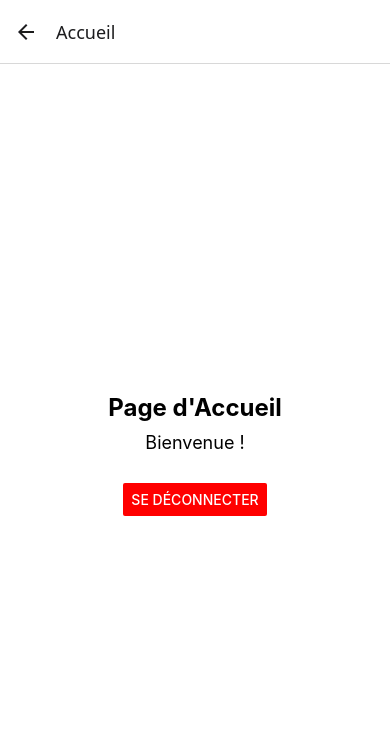
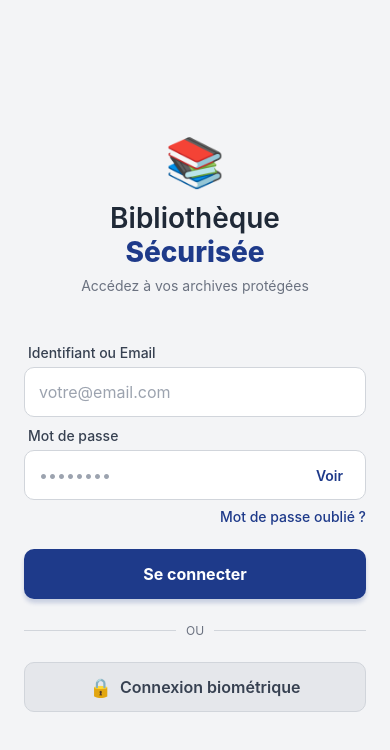
Before and after one commit to Mampionona33/SecureLibrary, a React Native app in the folder Frontend/: screen /Home in a window 390 px wide. Shown: the top 750 px of the page. Built offline with nearby package versions, Linux system fonts and the light colour scheme.

Commit message:
refactorisation home

```diff
--- a/Frontend/App.tsx
+++ b/Frontend/App.tsx
@@ -1,8 +1,14 @@
 import React from 'react';
-import AppNavigator from './src/navigation/AppNavigator';
+import AppNavigator from '@navigation/AppNavigator';
+import { AuthProvider } from '@context/AuthContext';
 
 const App = () => {
-  return <AppNavigator />;
+  return (
+    // Le Provider diffuse l'état de connexion à toute l'application
+    <AuthProvider>
+      <AppNavigator />
+    </AuthProvider>
+  );
 };
 
 export default App;
--- /dev/null
+++ b/Frontend/src/context/AuthContext.tsx
@@ -0,0 +1,65 @@
+import React, { createContext, useState, useEffect, useContext, ReactNode } from 'react';
+import AsyncStorage from '@react-native-async-storage/async-storage';
+import { authService } from '../services/authService'; // Ajustez l'import si besoin avec @services/authService
+
+// 1. Définition des types pour TypeScript
+interface AuthContextType {
+  isAuthenticated: boolean;
+  isLoading: boolean;
+  login: (email: string, mdp: string) => Promise<void>;
+  logout: () => Promise<void>;
+}
+
+// 2. Création du contexte avec une valeur par défaut
+const AuthContext = createContext<AuthContextType | undefined>(undefined);
+
+// 3. Création du Provider (celui qui va englober l'application)
+export const AuthProvider = ({ children }: { children: ReactNode }) => {
+  const [isAuthenticated, setIsAuthenticated] = useState<boolean>(false);
+  const [isLoading, setIsLoading] = useState<boolean>(true); // true au démarrage pour vérifier le stockage
+
+  // Vérification du token au lancement de l'application
+  useEffect(() => {
+    const checkToken = async () => {
+      try {
+        const token = await AsyncStorage.getItem('accessToken');
+        if (token) {
+          setIsAuthenticated(true);
+        }
+      } catch (error) {
+        console.error("Erreur lors de la lecture du token", error);
+      } finally {
+        setIsLoading(false); // L'application a fini de vérifier
+      }
+    };
+
+    checkToken();
+  }, []);
+
+  // Fonction de connexion globale
+  const login = async (email: string, mdp: string) => {
+    await authService.login(email, mdp);
+    setIsAuthenticated(true); // Met à jour l'état global
+  };
+
+  // Fonction de déconnexion globale
+  const logout = async () => {
+    await authService.logout();
+    setIsAuthenticated(false);
+  };
+
+  return (
+    <AuthContext.Provider value={{ isAuthenticated, isLoading, login, logout }}>
+      {children}
+    </AuthContext.Provider>
+  );
+};
+
+// 4. Hook personnalisé pour utiliser le contexte facilement
+export const useAuth = () => {
+  const context = useContext(AuthContext);
+  if (!context) {
+    throw new Error("useAuth doit être utilisé à l'intérieur d'un AuthProvider");
+  }
+  return context;
+};
--- a/Frontend/src/navigation/AppNavigator.tsx
+++ b/Frontend/src/navigation/AppNavigator.tsx
@@ -1,32 +1,84 @@
 import React from 'react';
+
+import { View, ActivityIndicator } from 'react-native';
+
 import { NavigationContainer } from '@react-navigation/native';
+
 import { createNativeStackNavigator } from '@react-navigation/native-stack';
 
+
+
 import LoginScreen from '@screens/Login';
-// import LoginScreen from '@screens/Login/LoginScreen';
+
 import HomeScreen from '@screens/Home';
 import { RootStackParamList } from './types';
 
-// On injecte les types dans le Stack Navigator
+
+
+// Importation de notre Hook de contexte
+
+import { useAuth } from '@context/AuthContext';
+
+
+
 const Stack = createNativeStackNavigator<RootStackParamList>();
 
+
+
 const AppNavigator = () => {
+
+  // On récupère l'état global
+
+  const { isAuthenticated, isLoading } = useAuth();
+
+
+
+  // Écran de chargement pendant que l'app vérifie le token au démarrage
+
+  if (isLoading) {
+
+    return (
+
+      <View style={{ flex: 1, justifyContent: 'center', alignItems: 'center' }}>
+
+        <ActivityIndicator size="large" color="#1e3a8a" />
+
+      </View>
+
+    );
+
+  }
+
+
+
   return (
+
     <NavigationContainer>
-      <Stack.Navigator initialRouteName="Login">
-        <Stack.Screen
-          name="Login"
-          component={LoginScreen}
-          options={{ headerShown: false }}
-        />
-        <Stack.Screen
-          name="Home"
-          component={HomeScreen}
-          options={{ title: 'Accueil', headerBackVisible: false }}
-        />
+
+      <Stack.Navigator screenOptions={{ headerShown: false }}>
+
+        {isAuthenticated ? (
+
+          // 🟢 Écrans accessibles UNIQUEMENT si connecté (Zone Sécurisée)
+
+          <Stack.Screen name="Home" component={HomeScreen} />
+
+        ) : (
+
+          // 🔴 Écrans accessibles UNIQUEMENT si déconnecté (Zone Publique)
+
+          <Stack.Screen name="Login" component={LoginScreen} />
+
+        )}
+
       </Stack.Navigator>
+
     </NavigationContainer>
+
   );
+
 };
 
+
+
 export default AppNavigator;
--- a/Frontend/src/screens/Home/index.tsx
+++ b/Frontend/src/screens/Home/index.tsx
@@ -1,41 +1,95 @@
 import React from 'react';
+
 import { View, Text, Button, StyleSheet } from 'react-native';
+
 import { NativeStackScreenProps } from '@react-navigation/native-stack';
-import { RootStackParamList } from '../navigation/types';
+
+import { RootStackParamList } from '@navigation/types';
+
+
+
+// 1. On importe le hook du contexte
+
+import { useAuth } from '@context/AuthContext';
+
+
 
 type Props = NativeStackScreenProps<RootStackParamList, 'Home'>;
 
+
+
 const HomeScreen = ({ navigation }: Props) => {
+
+  // 2. On récupère la fonction de déconnexion globale
+
+  const { logout } = useAuth();
+
+
+
   return (
+
     <View style={styles.container}>
+
       <Text style={styles.title}>Page d'Accueil</Text>
+
       <Text style={styles.subtitle}>Bienvenue !</Text>
 
+
+
       <Button
+
         title="Se déconnecter"
+
         color="red"
-        onPress={() => navigation.replace('Login')}
+
+        // 3. On appelle simplement la fonction du contexte
+
+        onPress={logout}
+
       />
+
     </View>
+
   );
+
 };
 
+
+
 const styles = StyleSheet.create({
+
   container: {
+
     flex: 1,
+
     justifyContent: 'center',
+
     alignItems: 'center',
+
     backgroundColor: '#ffffff',
+
   },
+
   title: {
+
     fontSize: 24,
+
     fontWeight: 'bold',
+
     marginBottom: 10,
+
   },
+
   subtitle: {
+
     fontSize: 18,
+
     marginBottom: 30,
+
   }
+
 });
 
+
+
 export default HomeScreen;
--- a/Frontend/src/screens/Login/index.tsx
+++ b/Frontend/src/screens/Login/index.tsx
@@ -1,29 +1,27 @@
+// src/screens/Login/index.tsx
 import React, { useState } from 'react';
 import {
   View,
   Text,
   TextInput,
   TouchableOpacity,
-  StyleSheet,
   KeyboardAvoidingView,
   Platform,
-  SafeAreaView,
   ActivityIndicator,
   Alert
 } from 'react-native';
+import { SafeAreaView } from 'react-native-safe-area-context';
 import { NativeStackScreenProps } from '@react-navigation/native-stack';
-import { RootStackParamList } from '../navigation/types';
-import { authService } from '@services/authService';
+import { RootStackParamList } from '@navigation/types';
 
-// 1. Importations de Valibot et du resolver spécifique
-import { object, string, pipe, minLength, email, InferInput } from 'valibot';
+// Importations Valibot et React Hook Form
 import { useForm, Controller } from 'react-hook-form';
 import { valibotResolver } from '@hookform/resolvers/valibot';
+
+// Importations locales
 import { loginSchema, LoginFormType } from './schema';
-
-
-// 3. Déduction automatique du type TypeScript avec Valibot
-type LoginFormType = InferInput<typeof loginSchema>;
+import { useAuth } from '@context/AuthContext';
+import { styles } from './styles'; // <--- L'import des styles isolés
 
 type Props = NativeStackScreenProps<RootStackParamList, 'Login'>;
 
@@ -31,7 +29,8 @@ const LoginScreen = ({ navigation }: Props) => {
   const [showPassword, setShowPassword] = useState(false);
   const [isLoading, setIsLoading] = useState(false);
 
-  // 4. Initialisation de React Hook Form avec valibotResolver
+  const { login } = useAuth();
+
   const {
     control,
     handleSubmit,
@@ -48,15 +47,13 @@ const LoginScreen = ({ navigation }: Props) => {
     setIsLoading(true);
 
     try {
-      await authService.login(data.email, data.password);
-      setIsLoading(false);
-      navigation.replace('Home');
+      await login(data.email, data.password);
     } catch (error: any) {
       setIsLoading(false);
       if (error.response?.status === 401) {
-        Alert.alert('Échec', 'Identifiants incorrects. Veuillez réessayer.');
+        Alert.alert('Échec de la connexion', 'Identifiants incorrects. Veuillez réessayer.');
       } else {
-        Alert.alert('Erreur', 'Impossible de se connecter au serveur.');
+        Alert.alert('Erreur', 'Impossible de se connecter au serveur. Vérifiez votre connexion.');
       }
     }
   };
@@ -158,151 +155,4 @@ const LoginScreen = ({ navigation }: Props) => {
   );
 };
 
-const styles = StyleSheet.create({
-  safeArea: {
-    flex: 1,
-    backgroundColor: '#f3f4f6',
-  },
-  container: {
-    flex: 1,
-    justifyContent: 'center',
-    paddingHorizontal: 24,
-  },
-  headerContainer: {
-    alignItems: 'center',
-    marginBottom: 40,
-  },
-  logoIcon: {
-    fontSize: 48,
-    marginBottom: 10,
-  },
-  title: {
-    fontSize: 28,
-    fontWeight: '600',
-    color: '#1f2937',
-  },
-  titleHighlight: {
-    fontSize: 28,
-    fontWeight: '800',
-    color: '#1e3a8a',
-    marginBottom: 8,
-  },
-  subtitle: {
-    fontSize: 14,
-    color: '#6b7280',
-    textAlign: 'center',
-  },
-  formContainer: {
-    width: '100%',
-  },
-  label: {
-    fontSize: 14,
-    fontWeight: '500',
-    color: '#374151',
-    marginBottom: 6,
-    marginLeft: 4,
-    marginTop: 10,
-  },
-  inputContainer: {
-    flexDirection: 'row',
-    alignItems: 'center',
-    backgroundColor: '#ffffff',
-    borderWidth: 1,
-    borderColor: '#d1d5db',
-    borderRadius: 10,
-    paddingHorizontal: 14,
-    height: 50,
-  },
-  inputErrorBorder: {
-    borderColor: '#ef4444',
-  },
-  errorText: {
-    color: '#ef4444',
-    fontSize: 12,
-    marginTop: 4,
-    marginLeft: 4,
-  },
-  input: {
-    flex: 1,
-    height: '100%',
-    color: '#111827',
-    fontSize: 16,
-  },
-  toggleButton: {
-    padding: 8,
-  },
-  toggleText: {
-    color: '#1e3a8a',
-    fontSize: 14,
-    fontWeight: '600',
-  },
-  forgotPassword: {
-    alignSelf: 'flex-end',
-    marginTop: 8,
-    marginBottom: 24,
-  },
-  forgotPasswordText: {
-    color: '#1e3a8a',
-    fontSize: 14,
-    fontWeight: '500',
-  },
-  loginButton: {
-    backgroundColor: '#1e3a8a',
-    height: 50,
-    borderRadius: 10,
-    justifyContent: 'center',
-    alignItems: 'center',
-    marginBottom: 24,
-    shadowColor: '#1e3a8a',
-    shadowOffset: { width: 0, height: 4 },
-    shadowOpacity: 0.2,
-    shadowRadius: 4,
-    elevation: 3,
-  },
-  loginButtonDisabled: {
-    backgroundColor: '#9ca3af',
-    shadowOpacity: 0,
-    elevation: 0,
-  },
-  loginButtonText: {
-    color: '#ffffff',
-    fontSize: 16,
-    fontWeight: 'bold',
-  },
-  dividerContainer: {
-    flexDirection: 'row',
-    alignItems: 'center',
-    marginBottom: 24,
-  },
-  divider: {
-    flex: 1,
-    height: 1,
-    backgroundColor: '#d1d5db',
-  },
-  dividerText: {
-    marginHorizontal: 10,
-    color: '#6b7280',
-    fontSize: 12,
-  },
-  biometricButton: {
-    flexDirection: 'row',
-    height: 50,
-    borderRadius: 10,
-    justifyContent: 'center',
-    alignItems: 'center',
-    backgroundColor: '#e5e7eb',
-    borderWidth: 1,
-    borderColor: '#d1d5db',
-  },
-  biometricIcon: {
-    fontSize: 18,
-    marginRight: 8,
-  },
-  biometricText: {
-    color: '#374151',
-    fontSize: 16,
-    fontWeight: '600',
-  },
-});
-
 export default LoginScreen;
--- /dev/null
+++ b/Frontend/src/screens/Login/styles.ts
@@ -0,0 +1,148 @@
+import { StyleSheet } from 'react-native';
+
+export const styles = StyleSheet.create({
+  safeArea: {
+    flex: 1,
+    backgroundColor: '#f3f4f6',
+  },
+  container: {
+    flex: 1,
+    justifyContent: 'center',
+    paddingHorizontal: 24,
+  },
+  headerContainer: {
+    alignItems: 'center',
+    marginBottom: 40,
+  },
+  logoIcon: {
+    fontSize: 48,
+    marginBottom: 10,
+  },
+  title: {
+    fontSize: 28,
+    fontWeight: '600',
+    color: '#1f2937',
+  },
+  titleHighlight: {
+    fontSize: 28,
+    fontWeight: '800',
+    color: '#1e3a8a',
+    marginBottom: 8,
+  },
+  subtitle: {
+    fontSize: 14,
+    color: '#6b7280',
+    textAlign: 'center',
+  },
+  formContainer: {
+    width: '100%',
+  },
+  label: {
+    fontSize: 14,
+    fontWeight: '500',
+    color: '#374151',
+    marginBottom: 6,
+    marginLeft: 4,
+    marginTop: 10,
+  },
+  inputContainer: {
+    flexDirection: 'row',
+    alignItems: 'center',
+    backgroundColor: '#ffffff',
+    borderWidth: 1,
+    borderColor: '#d1d5db',
+    borderRadius: 10,
+    paddingHorizontal: 14,
+    height: 50,
+  },
+  inputErrorBorder: {
+    borderColor: '#ef4444',
+  },
+  errorText: {
+    color: '#ef4444',
+    fontSize: 12,
+    marginTop: 4,
+    marginLeft: 4,
+  },
+  input: {
+    flex: 1,
+    height: '100%',
+    color: '#111827',
+    fontSize: 16,
+  },
+  toggleButton: {
+    padding: 8,
+  },
+  toggleText: {
+    color: '#1e3a8a',
+    fontSize: 14,
+    fontWeight: '600',
+  },
+  forgotPassword: {
+    alignSelf: 'flex-end',
+    marginTop: 8,
+    marginBottom: 24,
+  },
+  forgotPasswordText: {
+    color: '#1e3a8a',
+    fontSize: 14,
+    fontWeight: '500',
+  },
+  loginButton: {
+    backgroundColor: '#1e3a8a',
+    height: 50,
+    borderRadius: 10,
+    justifyContent: 'center',
+    alignItems: 'center',
+    marginBottom: 24,
+    shadowColor: '#1e3a8a',
+    shadowOffset: { width: 0, height: 4 },
+    shadowOpacity: 0.2,
+    shadowRadius: 4,
+    elevation: 3,
+  },
+  loginButtonDisabled: {
+    backgroundColor: '#9ca3af',
+    shadowOpacity: 0,
+    elevation: 0,
+  },
+  loginButtonText: {
+    color: '#ffffff',
+    fontSize: 16,
+    fontWeight: 'bold',
+  },
+  dividerContainer: {
+    flexDirection: 'row',
+    alignItems: 'center',
+    marginBottom: 24,
+  },
+  divider: {
+    flex: 1,
+    height: 1,
+    backgroundColor: '#d1d5db',
+  },
+  dividerText: {
+    marginHorizontal: 10,
+    color: '#6b7280',
+    fontSize: 12,
+  },
+  biometricButton: {
+    flexDirection: 'row',
+    height: 50,
+    borderRadius: 10,
+    justifyContent: 'center',
+    alignItems: 'center',
+    backgroundColor: '#e5e7eb',
+    borderWidth: 1,
+    borderColor: '#d1d5db',
+  },
+  biometricIcon: {
+    fontSize: 18,
+    marginRight: 8,
+  },
+  biometricText: {
+    color: '#374151',
+    fontSize: 16,
+    fontWeight: '600',
+  },
+});
```
Also changed, not shown: Frontend/src/services/authService.ts (+7 -5 lines).
